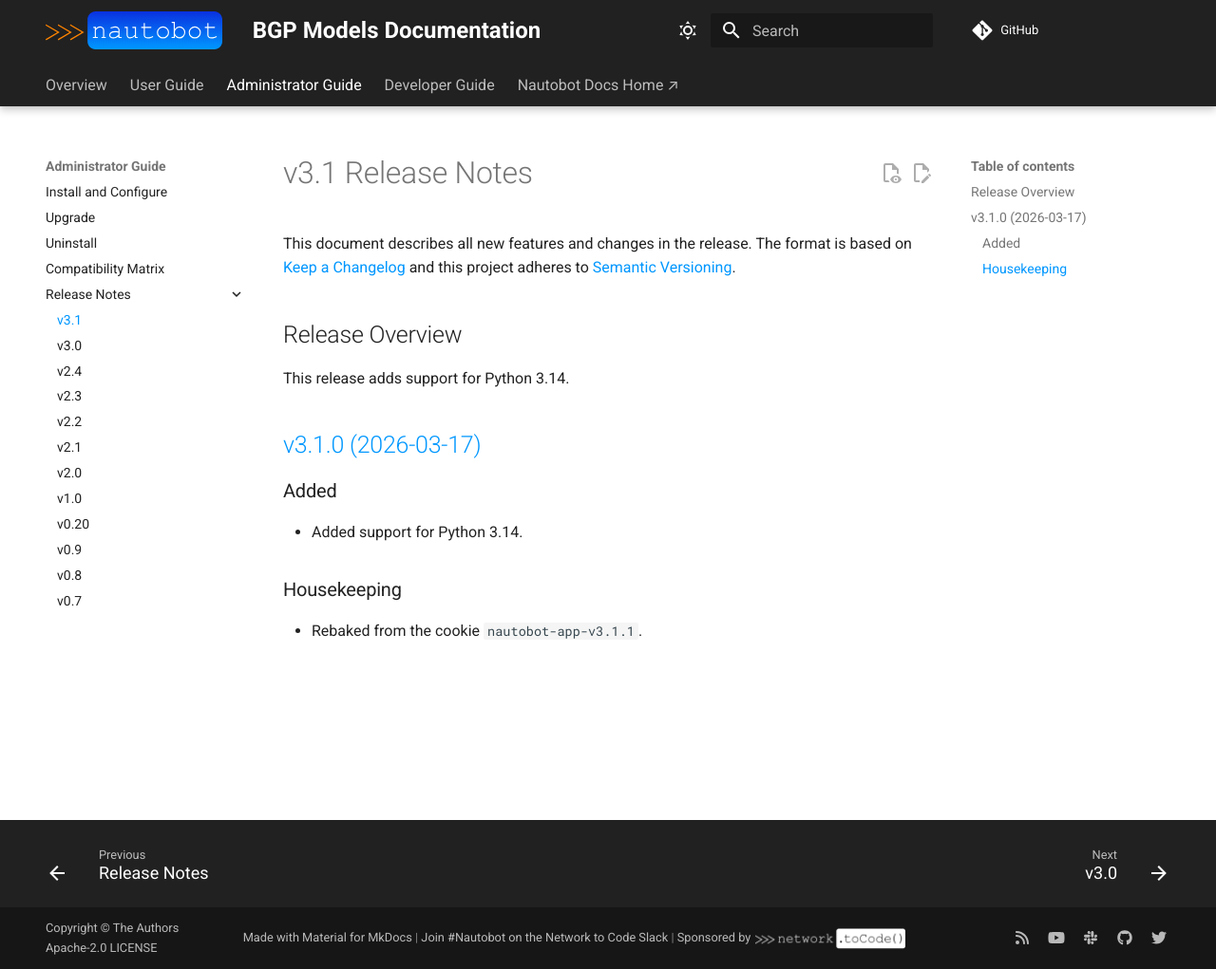
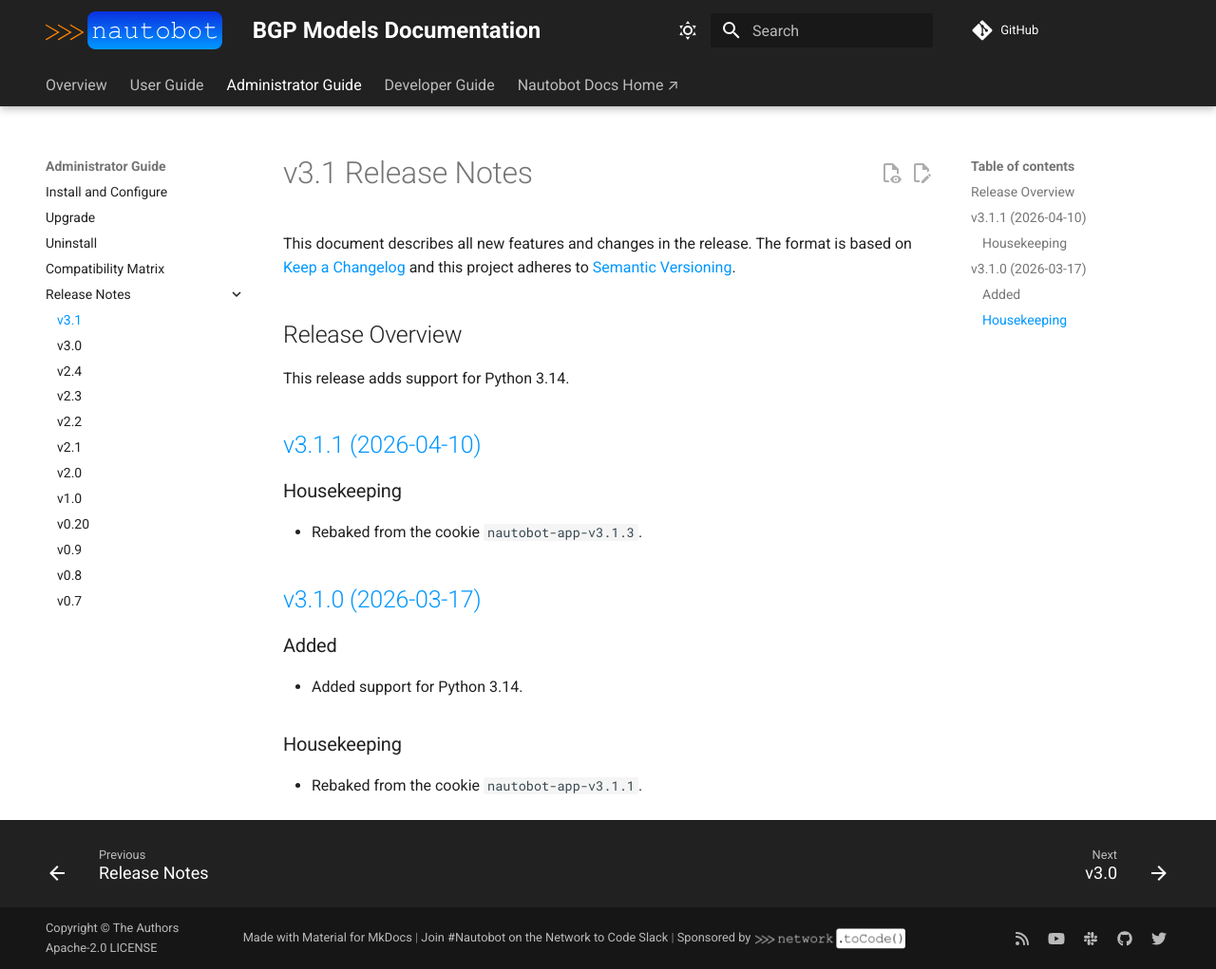
Before and after one commit to nautobot/nautobot-app-bgp-models, an MkDocs documentation site: the page built from docs/admin/release_notes/version_3.1.md, in a window 1280 px wide and 1021 px high. Shown: the whole window at 95% size. Built offline with MkDocs 1.6.1 and Material for MkDocs 9.7.7, drawn with Linux system fonts in a browser that asks for light colours; comment, search, counter and statistics services are not loaded.

Commit message:
prepare release v3.1.1

```diff
--- a/docs/admin/release_notes/version_3.1.md
+++ b/docs/admin/release_notes/version_3.1.md
@@ -8,6 +8,12 @@ This release adds support for Python 3.14.
 
 <!-- towncrier release notes start -->
 
+## [v3.1.1 (2026-04-10)](https://github.com/nautobot/nautobot-app-bgp-models/releases/tag/v3.1.1)
+
+### Housekeeping
+
+- Rebaked from the cookie `nautobot-app-v3.1.3`.
+
 ## [v3.1.0 (2026-03-17)](https://github.com/nautobot/nautobot-app-bgp-models/releases/tag/v3.1.0)
 
 ### Added
--- a/pyproject.toml
+++ b/pyproject.toml
@@ -1,6 +1,6 @@
 [tool.poetry]
 name = "nautobot-bgp-models"
-version = "3.1.1a0"
+version = "3.1.1"
 description = "Nautobot BGP Models App"
 authors = ["Network to Code, LLC <opensource@networktocode.com>"]
 license = "Apache-2.0"
```
Also changed, not shown: 2 other files.
